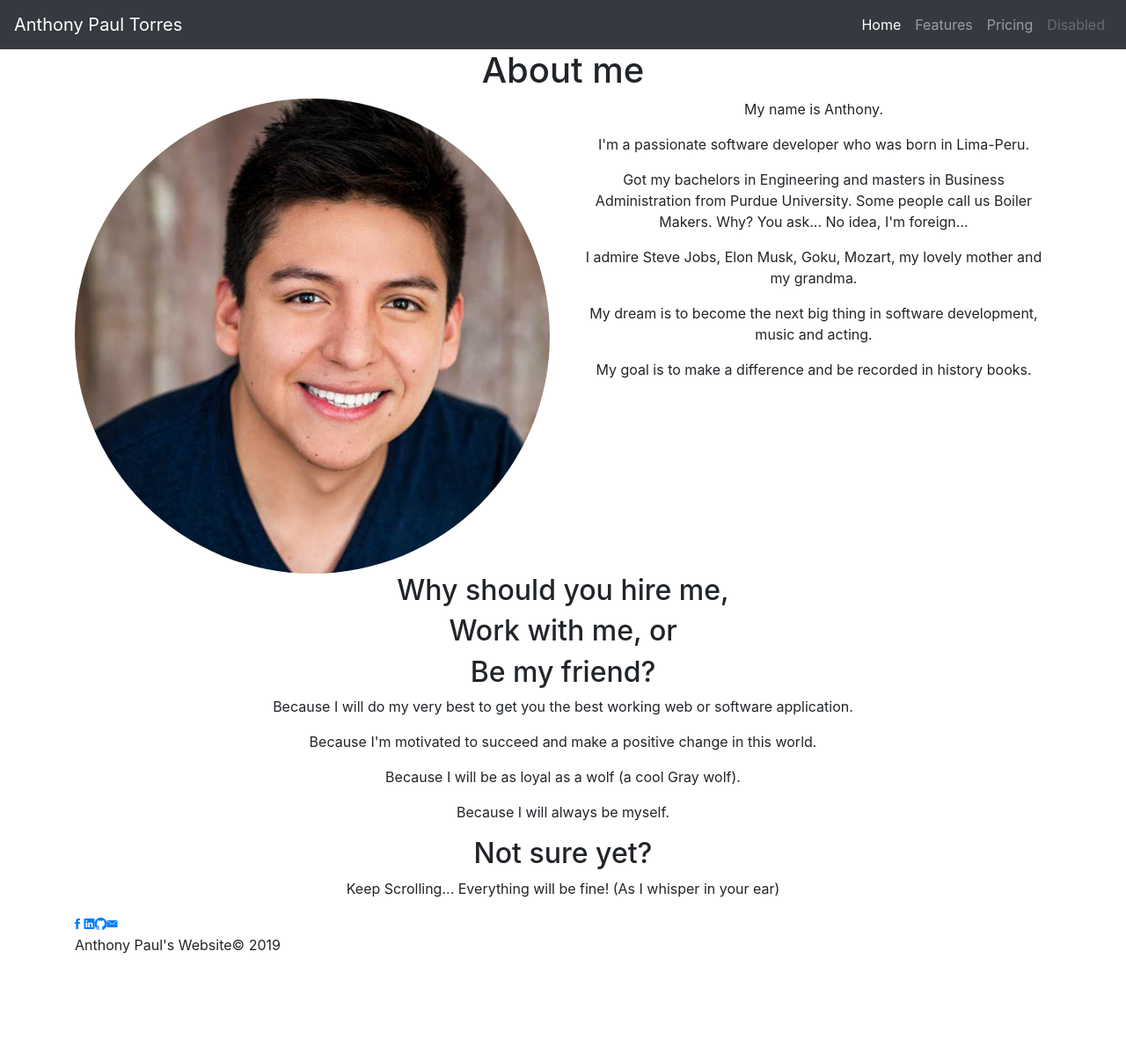
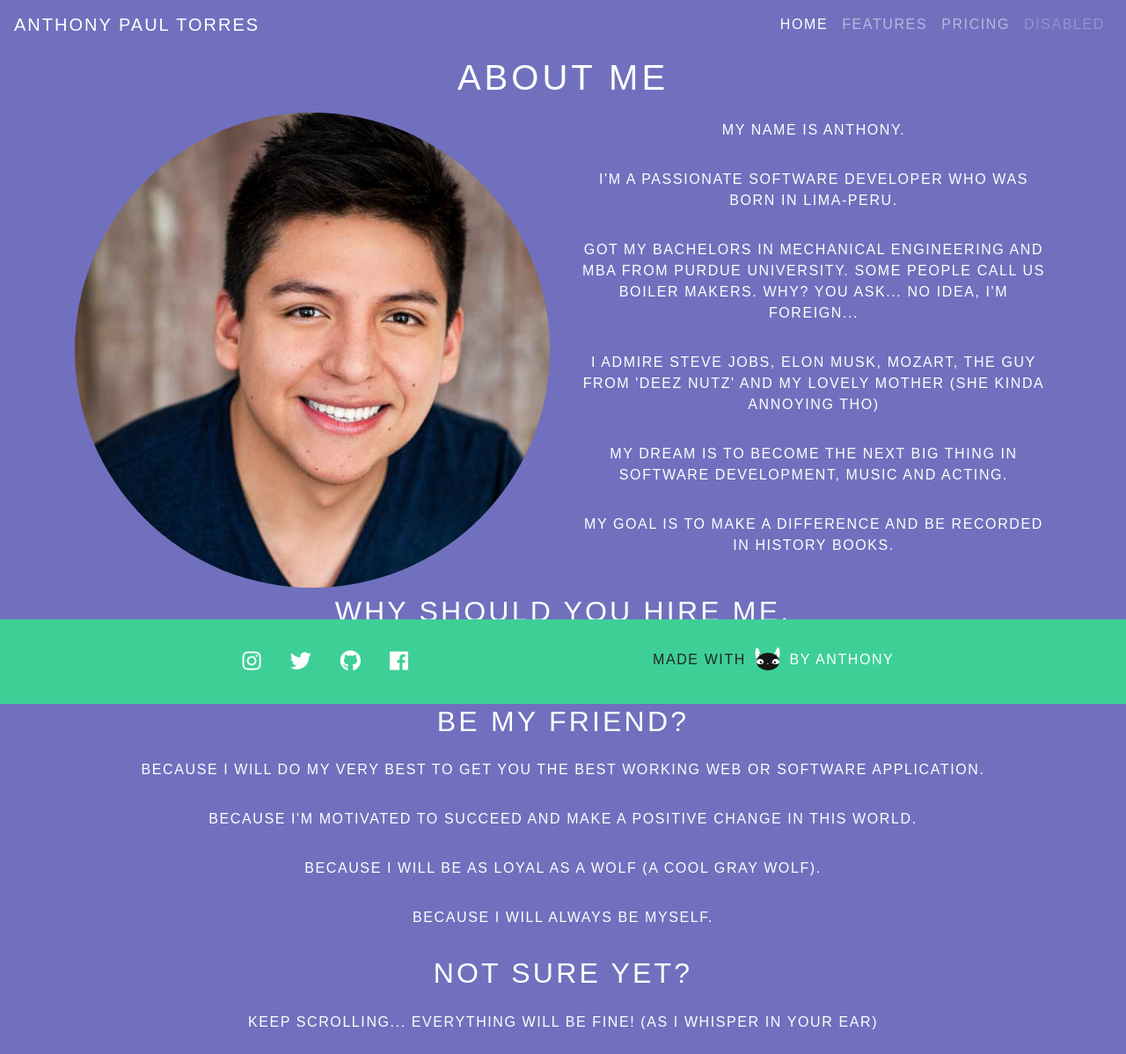
Before and after one commit to tp00012x/website, a Django app: page / in a window 1280 px wide. Shown: the whole page at 88% size. Before the commit the page ends 1084 px from the top, so only its background shows below. Run offline with Django 3.2, Linux system fonts and the light colour scheme; some libraries are stand-ins or nearby versions.

Commit message:
Improved design and footer

```diff
--- /dev/null
+++ b/static/css/base.css
@@ -0,0 +1,23 @@
+* {
+    -webkit-font-smoothing: antialiased;
+    -moz-osx-font-smoothing: grayscale;
+}
+
+html {
+    font-size: 16px;
+}
+
+h1, h2, h3, h4, h5, h6, a, p, span {
+    padding: 0.5rem 0;
+    text-transform: uppercase;
+    letter-spacing: 0.1em;
+    font-weight: 400;
+    color: #ffffff;
+    text-align: center;
+}
+
+body {
+    background: #7170be;
+    font-family: "Raleway", sans-serif;
+    text-align: center;
+}
--- /dev/null
+++ b/static/css/profile_app/base/footer.css
@@ -0,0 +1,331 @@
+footer {
+    padding: 1rem 0;
+    bottom: 0;
+    right: 0;
+    left: 0;
+    position: fixed;
+    background: #3ecf97;
+}
+
+footer .content {
+    display: flex;
+    align-items: center;
+    flex-wrap: wrap;
+    justify-content: space-evenly;
+    height: 4rem;
+}
+
+footer .content .bottom-container {
+    display: flex;
+}
+
+footer .content .top {
+    font-size: 1.5rem;
+}
+
+footer .content .top .fa-twitter:hover {
+    transition: 350ms ease-in-out;
+    color: #55acee;
+    -webkit-transform: scale(1.4);
+    transform: scale(1.4);
+}
+
+footer .content .top .fa-facebook:hover {
+    transition: 350ms ease-in-out;
+    color: #007bff;
+    -webkit-transform: scale(1.4);
+    transform: scale(1.4);
+}
+
+footer .content .top .fa-instagram:hover {
+    transition: 350ms ease-in-out;
+    color: #e4405f;
+    -webkit-transform: scale(1.4);
+    transform: scale(1.4);
+}
+
+footer .content .top .fa-github:hover {
+    transition: 350ms ease-in-out;
+    color: #333;
+    -webkit-transform: scale(1.4);
+    transform: scale(1.4);
+}
+
+footer .content .top a {
+    padding: 0.75rem;
+}
+
+footer .content .top i {
+    transition: 500ms ease-in-out;
+}
+
+/**/
+/*Cat animation*/
+/**/
+
+.cat-container {
+    padding: .75rem;
+}
+
+.cat {
+    position: relative;
+    height: 1.25rem;
+    width: 1.6rem;
+}
+
+.ear {
+    position: absolute;
+    top: -30%;
+    height: 60%;
+    width: 25%;
+    background: #fff;
+}
+
+.ear::before, .ear::after {
+    content: '';
+    position: absolute;
+    bottom: 24%;
+    height: 10%;
+    width: 5%;
+    border-radius: 50%;
+    background: #161616;
+}
+
+.ear::after {
+    -webkit-transform-origin: 50% 100%;
+    transform-origin: 50% 100%;
+}
+
+.ear--left {
+    left: -7%;
+    border-radius: 70% 30% 0 0 / 100% 100% 0 0;
+    -webkit-transform: rotate(-15deg);
+    transform: rotate(-15deg);
+}
+
+.ear--left::before, .ear--left::after {
+    right: 10%;
+}
+
+.ear--left::after {
+    -webkit-transform: rotate(-45deg);
+    transform: rotate(-45deg);
+}
+
+.ear--right {
+    right: -7%;
+    border-radius: 30% 70% 0% 0% / 100% 100% 0% 0%;
+    -webkit-transform: rotate(15deg);
+    transform: rotate(15deg);
+}
+
+.ear--right::before, .ear--right::after {
+    left: 10%;
+}
+
+.ear--right::after {
+    -webkit-transform: rotate(45deg);
+    transform: rotate(45deg);
+}
+
+.face {
+    position: absolute;
+    height: 100%;
+    width: 100%;
+    background: #161616;
+    border-radius: 50%;
+}
+
+.eye {
+    position: absolute;
+    top: 35%;
+    height: 30%;
+    width: 31%;
+    background: #fff;
+    border-radius: 50% 50% 50% 50% / 60% 60% 40% 40%;
+}
+
+.eye::after {
+    content: '';
+    position: absolute;
+    top: 0;
+    left: 0;
+    height: 0;
+    width: 100%;
+    border-radius: 0 0 50% 50% / 0 0 40% 40%;
+    background: #161616;
+    -webkit-animation: blink 4s infinite ease-in;
+    animation: blink 4s infinite ease-in;
+}
+
+@-webkit-keyframes blink {
+    0% {
+        height: 0;
+    }
+    90% {
+        height: 0;
+    }
+    92.5% {
+        height: 100%;
+    }
+    95% {
+        height: 0;
+    }
+    97.5% {
+        height: 100%;
+    }
+    100% {
+        height: 0;
+    }
+}
+
+@keyframes blink {
+    0% {
+        height: 0;
+    }
+    90% {
+        height: 0;
+    }
+    92.5% {
+        height: 100%;
+    }
+    95% {
+        height: 0;
+    }
+    97.5% {
+        height: 100%;
+    }
+    100% {
+        height: 0;
+    }
+}
+
+.eye::before {
+    content: '';
+    position: absolute;
+    top: 60%;
+    height: 10%;
+    width: 15%;
+    background: #fff;
+    border-radius: 50%;
+}
+
+.eye--left {
+    left: 0;
+}
+
+.eye--left::before {
+    right: -5%;
+}
+
+.eye--right {
+    right: 0;
+}
+
+.eye--right::before {
+    left: -5%;
+}
+
+.eye-pupil {
+    position: absolute;
+    top: 25%;
+    height: 50%;
+    width: 20%;
+    background: #161616;
+    border-radius: 50%;
+    -webkit-animation: look-around 4s infinite;
+    animation: look-around 4s infinite;
+}
+
+@-webkit-keyframes look-around {
+    0% {
+        -webkit-transform: translate(0);
+        transform: translate(0);
+    }
+    5% {
+        -webkit-transform: translate(50%, -25%);
+        transform: translate(50%, -25%);
+    }
+    10% {
+        -webkit-transform: translate(50%, -25%);
+        transform: translate(50%, -25%);
+    }
+    15% {
+        -webkit-transform: translate(-100%, -25%);
+        transform: translate(-100%, -25%);
+    }
+    20% {
+        -webkit-transform: translate(-100%, -25%);
+        transform: translate(-100%, -25%);
+    }
+    25% {
+        -webkit-transform: translate(0, 0);
+        transform: translate(0, 0);
+    }
+    100% {
+        -webkit-transform: translate(0, 0);
+        transform: translate(0, 0);
+    }
+}
+
+@keyframes look-around {
+    0% {
+        -webkit-transform: translate(0);
+        transform: translate(0);
+    }
+    5% {
+        -webkit-transform: translate(50%, -25%);
+        transform: translate(50%, -25%);
+    }
+    10% {
+        -webkit-transform: translate(50%, -25%);
+        transform: translate(50%, -25%);
+    }
+    15% {
+        -webkit-transform: translate(-100%, -25%);
+        transform: translate(-100%, -25%);
+    }
+    20% {
+        -webkit-transform: translate(-100%, -25%);
+        transform: translate(-100%, -25%);
+    }
+    25% {
+        -webkit-transform: translate(0, 0);
+        transform: translate(0, 0);
+    }
+    100% {
+        -webkit-transform: translate(0, 0);
+        transform: translate(0, 0);
+    }
+}
+
+.eye--left .eye-pupil {
+    right: 30%;
+}
+
+.eye--right .eye-pupil {
+    left: 30%;
+}
+
+.eye-pupil::after {
+    content: '';
+    position: absolute;
+    top: 30%;
+    right: -5%;
+    height: 20%;
+    width: 35%;
+    border-radius: 50%;
+    background: #fff;
+}
+
+.muzzle {
+    position: absolute;
+    top: 60%;
+    left: 50%;
+    height: 6%;
+    width: 10%;
+    background: #fff;
+    -webkit-transform: translateX(-50%);
+    transform: translateX(-50%);
+    border-radius: 50% 50% 50% 50% / 30% 30% 70% 70%;
+}
--- a/templates/profile_app/base/css.html
+++ b/templates/profile_app/base/css.html
@@ -1,8 +1,10 @@
 {% load static %}
 <link rel="stylesheet" href="{% static 'css/bootstrap.min.css' %}">
 <link rel="stylesheet" href="{% static 'css/bootstrap-grid.min.css' %}">
-<link rel="stylesheet" href="{% static 'css/bootstrap-reboot.min.css' %}">
 
-<link rel="stylesheet" href="https://cdnjs.cloudflare.com/ajax/libs/font-awesome/4.7.0/css/font-awesome.min.css">
+<link rel="stylesheet" href="https://use.fontawesome.com/releases/v5.6.3/css/all.css" integrity="sha384-UHRtZLI+pbxtHCWp1t77Bi1L4ZtiqrqD80Kn4Z8NTSRyMA2Fd33n5dQ8lWUE00s/" crossorigin="anonymous">
 <link rel="stylesheet" href="https://cdnjs.cloudflare.com/ajax/libs/ionicons/2.0.1/css/ionicons.min.css">
 <link rel="stylesheet" href="https://cdnjs.cloudflare.com/ajax/libs/animate.css/3.5.2/animate.min.css">
+
+<link rel="stylesheet" href="{% static 'css/base.css' %}">
+<link rel="stylesheet" href="{% static 'css/profile_app/base/footer.css' %}">
--- a/templates/profile_app/base/footer.html
+++ b/templates/profile_app/base/footer.html
@@ -1,15 +1,25 @@
 <footer>
-    <div class="container">
-        <div class="row">
-            <div class="col-md-12 col-sm-4 item social"><a href="https://www.facebook.com/AnthonyPaulTorres"
-                                                           target="_blank" data-bs-hover-animate="pulse"><i
-                    class="icon ion-social-facebook"></i></a>
-                <a href="https://www.linkedin.com/in/anthonypaultorres/" target="_blank"
-                   data-bs-hover-animate="pulse"><i class="icon ion-social-linkedin"></i></a><a
-                        href="https://github.com/tp00012x" target="_blank" data-bs-hover-animate="pulse"><i
-                        class="icon ion-social-github"></i></a><a href="#" data-bs-hover-animate="pulse"><i
-                        class="icon ion-ios-email"></i></a></div>
+    <div class="content">
+        <div class="top">
+            <a target="_blank" href="https://www.instagram.com/_anthony.paul/"><i class="fab fa-instagram"></i></a>
+            <a target="_blank" href="https://twitter.com/AnthonyPaulTorr"><i class="fab fa-twitter"></i></a>
+            <a target="_blank" href="https://github.com/tp00012x"><i class="fab fa-github"></i></a>
+            <a target="_blank" href="https://www.facebook.com/AnthonyPaulTorres"><i class="fab fa-facebook"></i></a>
         </div>
-        <p>Anthony Paul's Website© 2019</p>
+        <div class="bottom-container">
+            <a>made with </a>
+            <div class="cat-container">
+                <div class="cat">
+                    <div class="ear ear--left"></div>
+                    <div class="ear ear--right"></div>
+                    <div class="face">
+                        <div class="eye eye--left"><div class="eye-pupil"></div></div>
+                        <div class="eye eye--right"><div class="eye-pupil"></div></div>
+                        <div class="muzzle"></div>
+                    </div>
+                </div>
+            </div>
+            <a target="_blank" href="https://youtu.be/5LlQNty_C8s?t=6">by Anthony</a>
+        </div>
     </div>
 </footer>
--- a/templates/profile_app/base/javascript.html
+++ b/templates/profile_app/base/javascript.html
@@ -2,3 +2,5 @@
 <script src="{% static 'javascript/jquery.js' %}"></script>
 <script src="{% static 'javascript/bootstrap.bundle.min.js' %}"></script>
 <script src="{% static 'javascript/bootstrap.min.js' %}"></script>
+
+<script src="{% static 'javascript/profile_app/base/footer.js' %}"></script>
--- a/templates/profile_app/base/navbar.html
+++ b/templates/profile_app/base/navbar.html
@@ -1,4 +1,4 @@
-<nav class="navbar navbar-expand-lg navbar-dark bg-dark">
+<nav class="navbar navbar-expand-lg navbar-dark">
     <a class="navbar-brand" href="{% url 'home' %}">Anthony Paul Torres</a>
     <button class="navbar-toggler" type="button" data-toggle="collapse" data-target="#navbarNavAltMarkup"
             aria-controls="navbarNavAltMarkup" aria-expanded="false" aria-label="Toggle navigation">
--- a/templates/profile_app/index.html
+++ b/templates/profile_app/index.html
@@ -12,8 +12,8 @@
                     <div class="col-lg-6 col-md-12 text text-center">
                         <p>My name is Anthony.</p>
                         <p>I'm a passionate software developer who was born in Lima-Peru.</p>
-                        <p>Got my bachelors in Engineering and masters in Business Administration from Purdue University. Some people call us Boiler Makers. Why? You ask... No idea, I'm foreign...</p>
-                        <p>I admire Steve Jobs, Elon Musk, Goku, Mozart, my lovely mother and my grandma.</p>
+                        <p>Got my bachelors in Mechanical Engineering and MBA from Purdue University. Some people call us Boiler Makers. Why? You ask... No idea, I'm foreign...</p>
+                        <p>I admire Steve Jobs, Elon Musk, Mozart, the guy from 'Deez nutz' and my lovely mother (she kinda annoying tho)</p>
                         <p>My dream is to become the next big thing in software development, music and acting.</p>
                         <p>My goal is to make a difference and be recorded in history books.</p>
                     </div>
```
Also changed, not shown: static/javascript/profile_app/base/footer.js (added).
